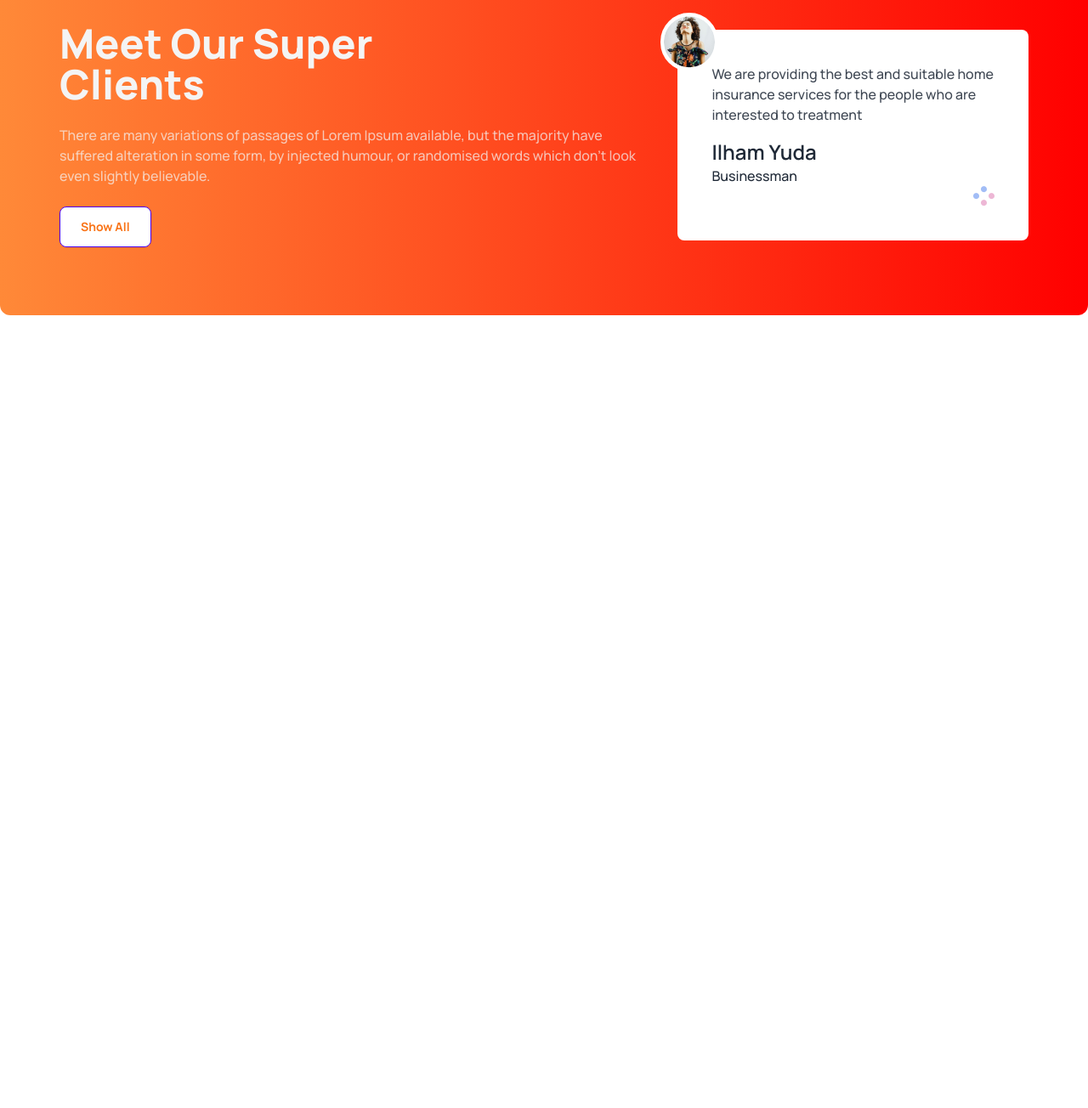
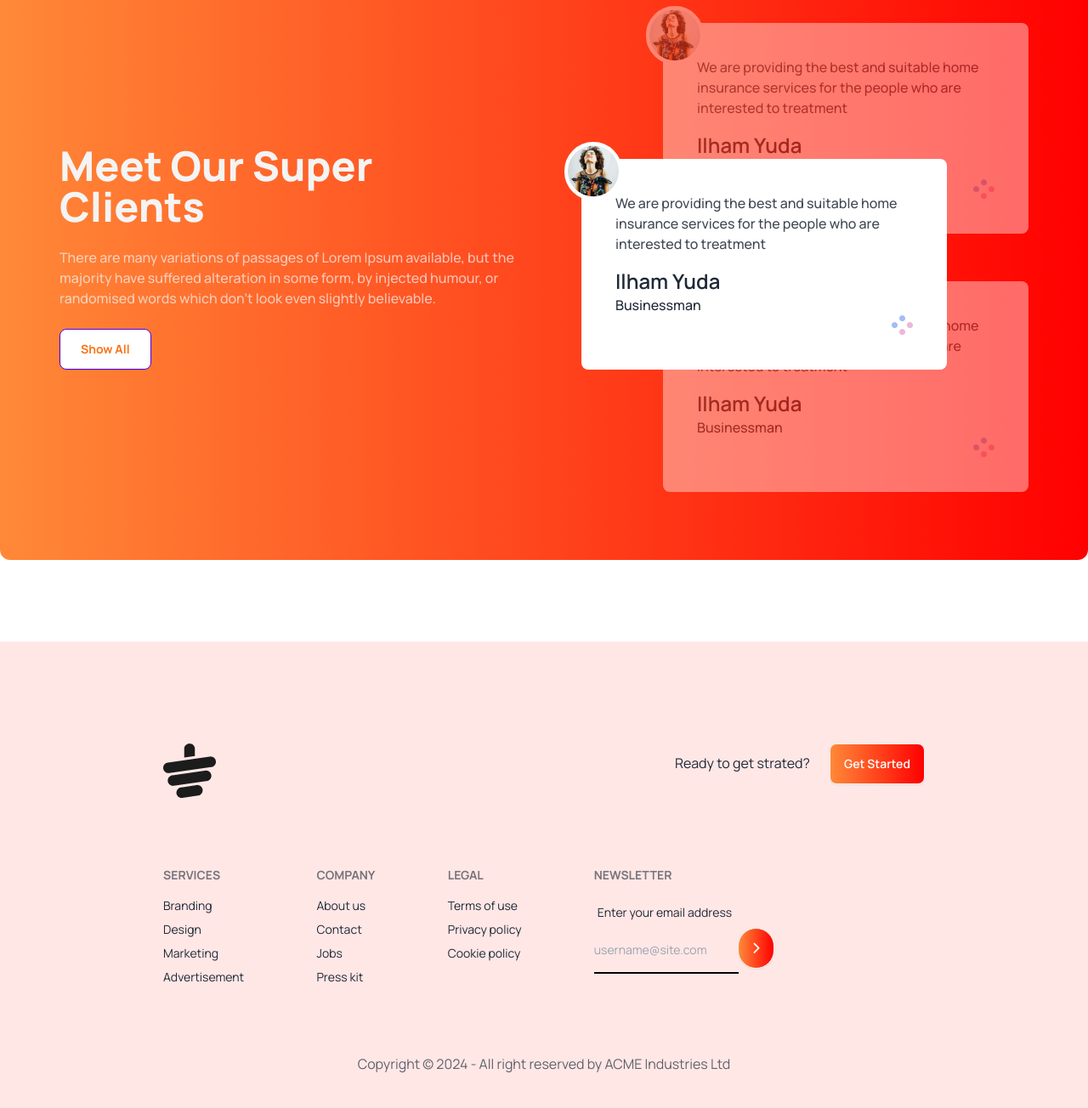
Before and after one commit to imrul099/tea-house-with-tailwind, a plain HTML site: page index.html in a window 1280 px wide. Shown: the part 1866-3170 px from the top of the page at 85% size. Before the commit the page ends 2333 px from the top, so only its background shows below. Drawn offline with nearby package versions, Linux system fonts and the light colour scheme.

Commit message:
added the footer section with fully responsve

```diff
--- a/index.html
+++ b/index.html
@@ -22,6 +22,19 @@
       type="text/css"
     />
     <script src="https://cdn.tailwindcss.com"></script>
+
+    <script>
+      tailwind.config = {
+        theme: {
+          extend: {
+            colors: {
+              'gradient-start': '#FF8938',
+              'gradient-end': '#F00',
+            }
+          }
+        }
+      }
+    </script>
 
     <style>
         .manrope{
@@ -105,7 +118,7 @@
 
           </div>
         </div>
-        <div class="flex-1">
+        <div class="flex-1 px-7">
           <h1 class="text-5xl font-extrabold mb-4">Great Tea, Freshly Presented</h1>
           <p class="font-[500] leading-loose">
             The meaning of gong cha is chanese is to provide the best tea to emperor from all possessions . It represents the highest quality and self expectation. Establishing in 2006, Gong cha had been deeply appreciated by its custoers  because of good words of mouth and unique customized service orginated from Taiwan.
@@ -124,14 +137,37 @@
           </p>
         </div>
       </section>
-      <section class="bg-gradient-to-r from-[#FF8938] to-[#F00] my-24 px-[70px] py-20 rounded-xl flex gap-11 flex-col lg:flex-row items-center">
-        <div class="space-y-6">
-          <h2 class="text-5xl font-extrabold text-[#F4F4F4]">Meet Our Super <br> Clients</h2>
-          <p class="font-medium opacity-70 text-[#F4F4F4]">There are many variations of passages of Lorem Ipsum available, but the majority have suffered alteration in some form, by injected humour, or randomised words which don't look even slightly believable. </p>
+      <section class="bg-gradient-to-r from-gradient-start to-gradient-end my-24 px-[70px] py-20 rounded-xl flex gap-11 flex-col lg:flex-row items-center">
+        <div class=" flex items-center lg:pr-24">
+          <div class="space-y-6">
+            <h2 class="text-5xl font-extrabold text-[#F4F4F4]">Meet Our Super <br> Clients</h2>
+          <p class="font-medium opacity-70 text-[#F4F4F4] pr">There are many variations of passages of Lorem Ipsum available, but the majority have suffered alteration in some form, by injected humour, or randomised words which don't look even slightly believable. </p>
           <button class="btn btn-primary bg-white text-orange-500 font-bold px-6 border">Show All</button>
         </div>
-        <div class="">
-          <div class="relative bg-[#fff] rounded-lg p-10">
+          </div>
+        <div class="relative">
+          <!-- Next review -->
+          <div class="relative z-10  opacity-40 mb-14 lg:w-[430px] bg-[#fff] rounded-lg p-10">
+            <img class="absolute -top-5 -left-5 border-4 border-white rounded-full bg-white" src="./images/client.png" alt="">
+            <p class="font-[500] opacity-85 mb-4">We are providing the best and suitable home insurance services for the people who are interested to treatment</p>
+            <h4 class="text-2xl font-semibold">Ilham Yuda</h4>
+            <p class="font-[500]">Businessman</p>
+            <div class="flex justify-end">
+              <img src="./images/circles.png" alt="">
+            </div>
+          </div>
+          <!-- current reviews -->
+          <div class="absolute z-20 top-40 lg:-left-24 lg:w-[430px] bg-[#fff] rounded-lg p-10">
+            <img class="absolute -top-5 -left-5 border-4 border-white rounded-full bg-white" src="./images/client.png" alt="">
+            <p class="font-[500] opacity-85 mb-4">We are providing the best and suitable home insurance services for the people who are interested to treatment</p>
+            <h4 class="text-2xl font-semibold">Ilham Yuda</h4>
+            <p class="font-[500]">Businessman</p>
+            <div class="flex justify-end">
+              <img src="./images/circles.png" alt="">
+            </div>
+          </div>
+          <!-- previous reviews -->
+          <div class="relative z-10 opacity-40 lg:w-[430px] bg-[#fff] rounded-lg p-10">
             <img class="absolute -top-5 -left-5 border-4 border-white rounded-full bg-white" src="./images/client.png" alt="">
             <p class="font-[500] opacity-85 mb-4">We are providing the best and suitable home insurance services for the people who are interested to treatment</p>
             <h4 class="text-2xl font-semibold">Ilham Yuda</h4>
@@ -143,5 +179,51 @@
         </div>
       </section>
     </main>
+    <footer class="bg-[#FFE7E6] px-48 py-10 text-base-content">
+      <div class="flex gap-4 flex-col lg:flex-row justify-between my-20">
+        <img src="./images/cup.png" alt="">
+        <p>
+          <span>Ready to get strated?</span>
+          <button class="btn bg-gradient-to-r from-gradient-start to-gradient-end text-white ml-5">Get Started</button>
+        </p>
+      </div>
+      <div class="footer">
+        <nav>
+          <h6 class="footer-title">Services</h6>
+          <a class="link link-hover">Branding</a>
+          <a class="link link-hover">Design</a>
+          <a class="link link-hover">Marketing</a>
+          <a class="link link-hover">Advertisement</a>
+        </nav>
+        <nav>
+          <h6 class="footer-title">Company</h6>
+          <a class="link link-hover">About us</a>
+          <a class="link link-hover">Contact</a>
+          <a class="link link-hover">Jobs</a>
+          <a class="link link-hover">Press kit</a>
+        </nav>
+        <nav>
+          <h6 class="footer-title">Legal</h6>
+          <a class="link link-hover">Terms of use</a>
+          <a class="link link-hover">Privacy policy</a>
+          <a class="link link-hover">Cookie policy</a>
+        </nav>
+        <form>
+          <h6 class="footer-title">Newsletter</h6>
+          <fieldset class="form-control w-80">
+            <label class="label">
+              <span class="label-text">Enter your email address</span>
+            </label>
+            <div class="join">
+              <input type="text" placeholder="username@site.com" class="py-4 bg-transparent border-b-2 border-black outline-none" />
+              <button class="btn bg-gradient-to-r from-gradient-start to-gradient-end text-white rounded-full"><i class="fa-solid fa-chevron-right"></i></button>
+            </div>
+          </fieldset>
+        </form>
+      </div>
+      <div class="text-center mt-20 opacity-70">
+          <p>Copyright © 2024 - All right reserved by ACME Industries Ltd</p>
+      </div>
+    </footer>
   </body>
 </html>
```
